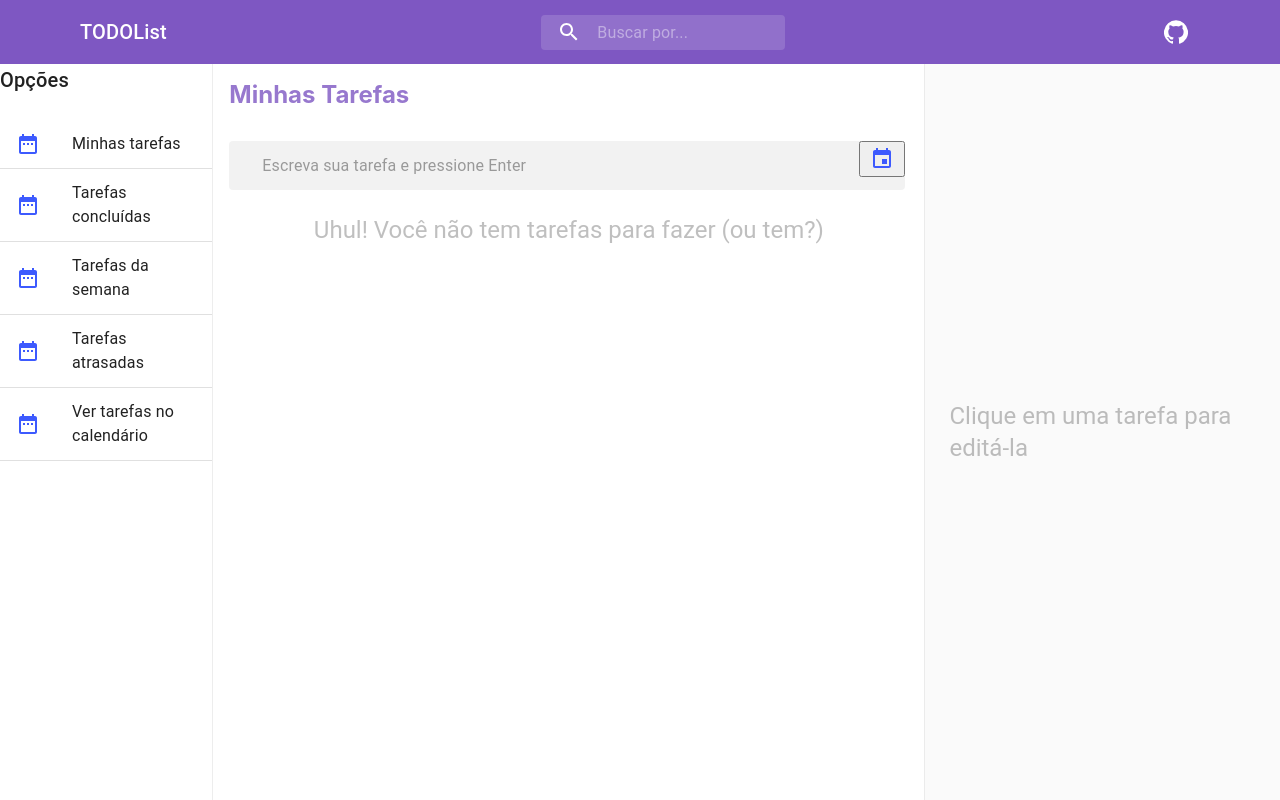
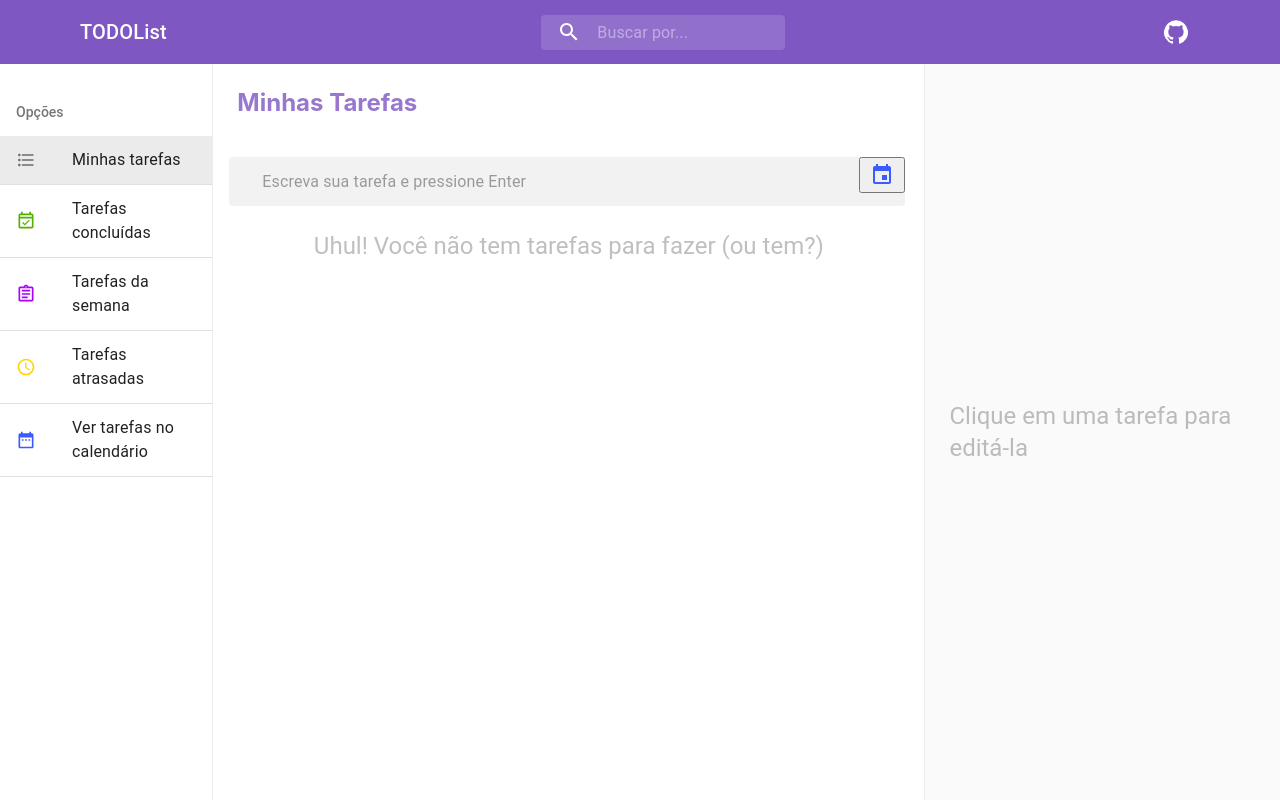
Before and after one commit to rafahsena/todo-list, a React (Create React App) app: page / in a window 1280 px wide. Built offline with nearby package versions, Linux system fonts and the light colour scheme.

Commit message:
added icons to sidebar items

```diff
--- a/src/containers/Sidebar/Sidebar.js
+++ b/src/containers/Sidebar/Sidebar.js
@@ -4,15 +4,20 @@ import moment from "moment";
 import Container from "@material-ui/core/Container";
 import List from "@material-ui/core/List";
 import ListItem from "@material-ui/core/ListItem";
-import Typography from "@material-ui/core/Typography";
+import ListSubheader from "@material-ui/core/ListSubheader";
 import ListItemText from "@material-ui/core/ListItemText";
 import ListItemIcon from "@material-ui/core/ListItemIcon";
+import EventAvailableIcon from '@material-ui/icons/EventAvailableOutlined';
 import DateRangeIcon from "@material-ui/icons/DateRange";
+import AssignmentOutlinedIcon from '@material-ui/icons/AssignmentOutlined';
+import FormatListBulletedOutlinedIcon from '@material-ui/icons/FormatListBulletedOutlined';
+import QueryBuilderOutlinedIcon from '@material-ui/icons/QueryBuilderOutlined';
 import CalendarDialog from "../../components/Calendar/CalendarDialog";
 
 const Sidebar = props => {
   const classes = useStyles();
   const [open, setOpen] = useState(false);
+  const [selectedIndex, setSelectedIndex] = useState(0);
 
   const closeCalendar = () => {
     setOpen(false);
@@ -22,16 +27,28 @@ const Sidebar = props => {
     setOpen(true);
   };
 
+  const handleClick = (index, callback) => {
+    setSelectedIndex(index);
+    props.filterTodos(callback);
+  }
 
   const notDone = todo => !todo.isDone;
   const done = todo => todo.isDone;
   const weekTasks = todo => {
+    if (todo.isDone) {
+      return false;
+    }
     const today = moment().startOf("day");
     const todoDate = moment(todo.date);
-    const endDate = moment(today).add(7, "days").endOf("day");
+    const endDate = moment(today)
+      .add(7, "days")
+      .endOf("day");
     return todoDate.isBetween(today, endDate, null, "[]");
   };
   const overdue = todo => {
+    if (todo.isDone) {
+      return false;
+    }
     const today = moment().startOf("day");
     const todoDate = moment(todo.date);
     return todoDate.isBefore(today);
@@ -39,35 +56,66 @@ const Sidebar = props => {
 
   return (
     <Container disableGutters className={classes.sidebar}>
-      <Typography variant="h6">Opções</Typography>
-      <List component="nav" className={classes.root}>
-        <ListItem divider button onClick={() => props.filterTodos(notDone)} key="todos">
+      <List
+        component="nav"
+        className={classes.root}
+        subheader={
+          <ListSubheader component="div" id="nested-list-subheader">
+            Opções
+          </ListSubheader>
+        }
+      >
+        <ListItem
+          divider
+          button
+          selected={selectedIndex === 0}
+          onClick={() => handleClick(0, notDone)}
+          key="todos"
+        >
           <ListItemIcon>
-            <DateRangeIcon color="secondary" />
+            <FormatListBulletedOutlinedIcon fontSize="small" />
           </ListItemIcon>
           <ListItemText>Minhas tarefas</ListItemText>
         </ListItem>
-        <ListItem divider button onClick={() => props.filterTodos(done)} key="done">
+        <ListItem
+          divider
+          button
+          selected={selectedIndex === 1}
+          onClick={() => handleClick(1, done)}
+          key="done"
+        >
           <ListItemIcon>
-            <DateRangeIcon color="secondary" />
+            <EventAvailableIcon fontSize="small" className={classes.done} />
           </ListItemIcon>
           <ListItemText>Tarefas concluídas</ListItemText>
         </ListItem>
-        <ListItem divider button onClick={() => props.filterTodos(weekTasks)} key="week">
+        <ListItem
+          divider
+          button
+          selected={selectedIndex === 2}
+          onClick={() => handleClick(2, weekTasks)}
+          key="week"
+        >
           <ListItemIcon>
-            <DateRangeIcon color="secondary" />
+            <AssignmentOutlinedIcon fontSize="small" className={classes.week} />
           </ListItemIcon>
           <ListItemText>Tarefas da semana</ListItemText>
         </ListItem>
-        <ListItem divider button onClick={() => props.filterTodos(overdue)} key="overdue">
+        <ListItem
+          divider
+          button
+          selected={selectedIndex === 3}
+          onClick={() => handleClick(3, overdue)}
+          key="overdue"
+        >
           <ListItemIcon>
-            <DateRangeIcon color="secondary" />
+            <QueryBuilderOutlinedIcon fontSize="small" className={classes.overdue} />
           </ListItemIcon>
           <ListItemText>Tarefas atrasadas</ListItemText>
         </ListItem>
         <ListItem divider button onClick={showCalendar} key="calendar">
           <ListItemIcon>
-            <DateRangeIcon color="secondary" />
+            <DateRangeIcon fontSize="small" color="secondary" />
           </ListItemIcon>
           <ListItemText>Ver tarefas no calendário</ListItemText>
         </ListItem>
--- a/src/containers/Sidebar/styles.js
+++ b/src/containers/Sidebar/styles.js
@@ -1,6 +1,20 @@
 import { makeStyles } from "@material-ui/core/styles";
 
 const useStyles = makeStyles(theme => ({
+
+  title: {
+    margin: theme.spacing(3),
+    color: theme.palette.secondary.light,
+  },
+  done: {
+    color: "#52b202",
+  },
+  overdue: {
+    color: "#ffd600",
+  },
+  week: {
+    color: "#aa00ff"
+  },
   sidebar: {
     backgroundColor: theme.palette.background.paper,
     borderRight: "1px solid rgba(0,0,0,.07)",
--- a/src/containers/Todos/styles.js
+++ b/src/containers/Todos/styles.js
@@ -1,11 +1,8 @@
 import { makeStyles } from "@material-ui/core/styles";
 
 const useStyles = makeStyles(theme => ({
-  root: {
-    margin: "1rem 0"
-  },
   title: {
-    margin: theme.spacing(2),
+    margin: theme.spacing(3),
     color: theme.palette.primary.light
   },
   empty: {
```
